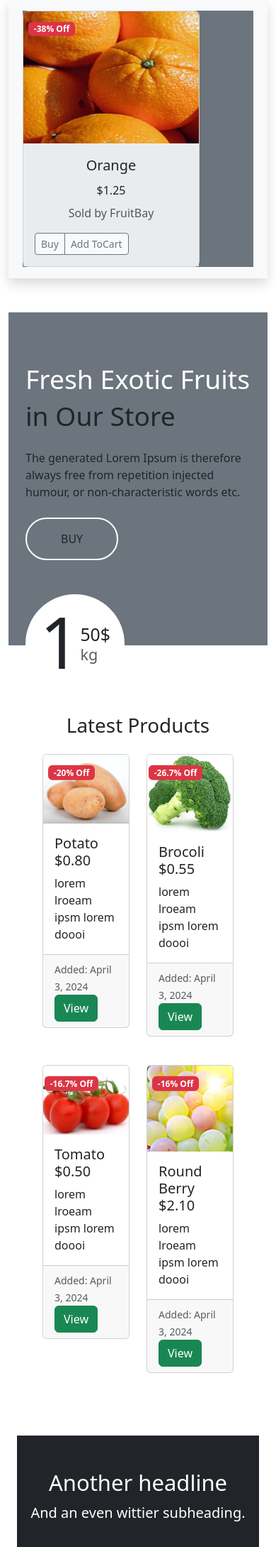
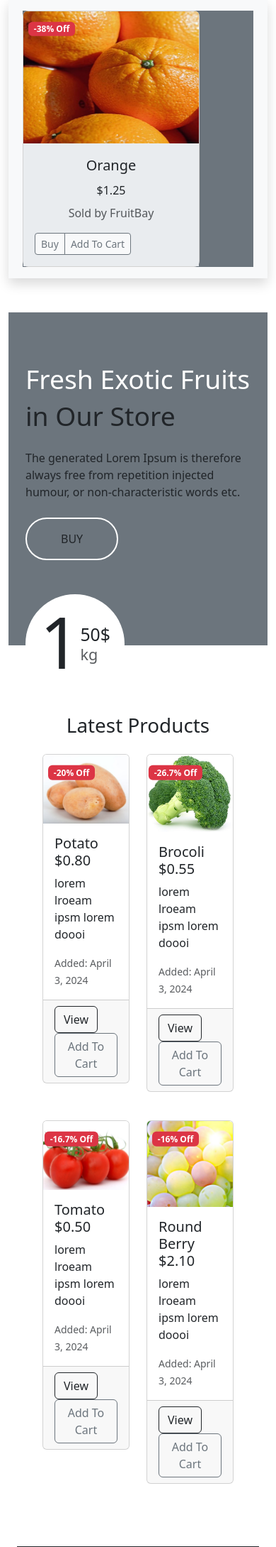
Before and after one commit to eyetheekh/E-commerce_V1, a Django app: page / in a window 390 px wide. Shown: the part 1190-3369 px from the top of the page at 71% size. Run offline with Django 4.2, Linux system fonts and the light colour scheme; data comes from the database, SQL or seed files in the repository; both versions use the stored data as it was before the commit; parts of the project's set-up code (start-up, migrations or seed data) failed here and were passed over.

Commit message:
implimented ajax add to cart

```diff
--- a/e_commerce_project/core/context_processors.py
+++ b/e_commerce_project/core/context_processors.py
@@ -4,9 +4,16 @@
 def context_fn(request):
     categories = Category.objects.all()
     vendors = Vendor.objects.all()
+
+    if "cart_data_object" in request.session:
+        cart_items_count = len(request.session['cart_data_object'])
+    else:
+        cart_items_count = 0
+
     context = {
         'categories_context': categories,
         'vendors_context': vendors,
+        'cart_items_count_context': cart_items_count,
     }
 
     return context
--- a/e_commerce_project/core/models.py
+++ b/e_commerce_project/core/models.py
@@ -160,22 +160,25 @@
 
 
 class Cart(models.Model):
-    product = models.ForeignKey(
-        Product, on_delete=models.CASCADE, related_name='cart_products')
-    quantity = models.IntegerField()
+    pass
+#     product = models.ForeignKey(
+#         Product, on_delete=models.CASCADE, related_name='cart_products')
+#     quantity = models.IntegerField()
 
-    date_added = models.DateTimeField(auto_now_add=True)
+#     date_added = models.DateTimeField(auto_now_add=True)
 
-    temporary = models.BooleanField(default=True)
+#     temporary = models.BooleanField(default=True)
+#     user = models.ForeignKey(
+#         customUser, on_delete=models.CASCADE, related_name='cart_user', null=True, blank=True)
 
-    def __str__(self):
-        return self.product.title
+#     def __str__(self):
+#         return self.product.title
 
-    def subtotal(self):
-        return self.quantity * self.product.price_after_discount()
+#     def subtotal(self):
+#         return self.quantity * self.product.price_after_discount()
 
-    def cart_total_amount(self):
-        return sum(i.subtotal() for i in self)
+#     def cart_total_amount(self):
+#         return sum(i.subtotal() for i in self)
 
 
 class Order(models.Model):
--- a/e_commerce_project/core/urls.py
+++ b/e_commerce_project/core/urls.py
@@ -18,4 +18,10 @@
     # search
     path('search/', views.search, name='search'),
 
+    # ajax- add to cart
+    path('add-to-cart/', views.add_to_cart, name='add_to_cart'),
+
+    #cart view
+    path('cart/', views.cart_view, name='cart_view'),
+
 ]
--- a/e_commerce_project/core/views.py
+++ b/e_commerce_project/core/views.py
@@ -1,9 +1,11 @@
+from django.http import JsonResponse
 from django.shortcuts import render, get_object_or_404, redirect
 from django.contrib import messages
 from .models import Cart, Category, Order, Product, Vendor, Product_Images, Product_Review
 from taggit.models import Tag
 from .forms import Product_Review_Form
 from django.db.models import Q
+from django.contrib.auth.decorators import login_required
 
 
 def home(request):
@@ -132,3 +134,82 @@
     }
 
     return render(request, 'core/search.html', context)
+
+
+# def add_to_cart(request):
+#     id = request.GET['id']
+#     product = get_object_or_404(Product, id=id)
+
+#     cart_product = {}
+#     cart_product[id] = {
+
+#         'title': product.title,
+#         'quantity': request.GET['quantity'],
+#         'price': str(product.price_after_discount()),
+#     }
+
+#     print(cart_product)
+
+#     if 'cart_data_object' in request.session:
+#         if id in request.session['cart_data_object']:
+#             cart_data = request.session['cart_data_object']
+#             cart_data[id]["quantity"] = cart_product[id]["quantity"]
+#             cart_data.update(cart_data)
+#             request.session['cart_data_object'] = cart_data
+#         else:
+#             cart_data = request.session['cart_data_object']
+#             cart_data.update(cart_product)
+#             request.session['cart_data_object'] = cart_data
+#     else:
+#         request.session['cart_data_object'] = cart_product
+
+#     print(request.session['cart_data_object'])
+
+#     return JsonResponse({
+#         "data": request.session['cart_data_object'],
+#         "no_of_cart_items": len(request.session['cart_data_object']),
+#         "boolean": True
+#     })
+def add_to_cart(request):
+    id = request.GET['id']
+    product = get_object_or_404(Product, id=id)
+    quantity = int(request.GET['quantity'])
+
+    cart_product = {
+        'title': product.title,
+        'quantity': quantity,
+        'price': str(product.price_after_discount()),
+    }
+
+    print(cart_product)
+
+    if 'cart_data_object' in request.session:
+        cart_data = request.session['cart_data_object']
+        if id in cart_data:
+            # If product already exists in cart, increment the quantity
+            # cart_data[id]["quantity"] += int(quantity)
+            cart_data[id]["quantity"] = int(
+                cart_data[id]["quantity"]) + quantity
+
+        else:
+            # If product doesn't exist in cart, add it
+            cart_data[id] = cart_product
+        request.session['cart_data_object'] = cart_data
+    else:
+        request.session['cart_data_object'] = {id: cart_product}
+
+    print(request.session['cart_data_object'])
+
+    return JsonResponse({
+        "data": request.session['cart_data_object'],
+        "no_of_cart_items": len(request.session['cart_data_object']),
+        "boolean": True
+    })
+
+
+def cart_view(request):
+
+    context = {
+
+    }
+    return render(request, 'core/cart.html', context)
--- a/e_commerce_project/static/js/script.js
+++ b/e_commerce_project/static/js/script.js
@@ -50,8 +50,49 @@
         $(".alert").alert("close");
     }, 5000);
 
+    // add to cart
+    $(".add-to-cart-btn").click(function (e) {
 
-    $("add-to-cart-btn").click(function (e) {
+        let addButton = $(this);
+        console.log("add-to-cart-btn clicked");
 
-    })
+
+        let id = addButton.attr('data-index');
+        console.log("add-to-cart-btn : id :", id);
+
+
+
+        let quantity = $("#no_of_quantity_"+id).val()
+        console.log("quantity :", quantity);
+
+        $.ajax({
+            dataType: 'json',
+            type: 'GET',
+            url: '/add-to-cart',
+
+            data: {
+                "id": id,
+                "quantity": quantity,
+
+            },
+
+            beforeSend: function () {
+                console.log('trying to send data');
+            },
+
+            success: function (res) {
+                console.log('data send');
+                addButton.html("Added To Cart");
+                console.log(res);
+                no_of_items = res.no_of_cart_items;
+                $(".cart-count").text(no_of_items);
+            },
+
+            error: function (response) {
+                console.log(response)
+            }
+        });
+
+    });
+
 });
--- a/e_commerce_project/templates/core/index.html
+++ b/e_commerce_project/templates/core/index.html
@@ -201,20 +201,15 @@
                                 <p class="card-text">{{i.description|truncatechars:30}}</p>
                                 <div class="d-flex justify-content-between align-items-center">
                                     <div class="btn-group bg-body-tertiary mt-auto">
+
                                         <button type="button" class="btn btn-sm btn-outline-secondary">
                                             Buy
                                         </button>
 
-                                        <input type="hidden" value="1" id="product-quantity"
-                                            class="product-quantity-{{ i.id }}" />
-                                        <input type="hidden" class="product-pid-{{ i.id }}" value="{{ i.pid }}" />
-                                        <input type="hidden" class="product-image-{{ i.id }}" value="{{ i.image.url }}"
-                                            name="" />
-                                        <input type="hidden" class="product-title-{{ i.id }}" value="{{ i.title }}" />
-                                        <input type="hidden" class="product-id-{{i.id}}" value="{{i.id}}" />
-                                        <button type="button" class="btn btn-sm btn-outline-secondary add-to-cart-btn"
+                                        <input type="hidden" id="no_of_quantity_{{i.id}}" value="1">
+                                        <button type="button" class="btn btn-outline-secondary btn-sm add-to-cart-btn"
                                             data-index="{{i.id}}" id="add-to-cart-btn">
-                                            Add ToCart
+                                            Add To Cart
                                         </button>
                                     </div>
                                 </div>
@@ -226,7 +221,7 @@
             </div>
         </div>
     </div>
-    <!--  Featured Products -->
+    <!--End Featured Products -->
 
     <!-- category banner 2 -->
     <div id="scroll-2" class="container-fluid banner bg-secondary my-5">
@@ -273,21 +268,29 @@
             {% for product in latest_products %}
             <div class="col">
                 <div class="card mb-3 position-relative">
-                    <img src="{{ product.image.url }}" class="card-img-top" alt="Product Image"
-                        style="max-height: 200px" />
+                    <a class="text-decoration-none" href="{% url 'core:product_detail_view' product.PID %}">
+                        <img src="{{ product.image.url }}" class="card-img-top" alt="Product Image"
+                            style="max-height: 200px" />
+                    </a>
                     <div class="card-body">
                         <div class="position-absolute top-0 start-0 translate-middle badge bg-danger"
                             style="z-index: 1; margin-top: 25px; margin-left: 40px">
                             -{{product.discount_percentage|floatformat}}% Off
                         </div>
-                        <h5 class="card-title lead">{{ product.title }} <span>${{product.price_after_discount}}</span>
+                        <h5 class="card-title lead">{{ product.title }}
+                            <span>${{product.price_after_discount}}</span>
                         </h5>
                         <p class="card-text">{{ product.desc }}</p>
+                        <small class="text-muted">Added: {{ product.date_added|date }}</small>
                     </div>
-                    <div class="card-footer">
-                        <small class="text-muted">Added: {{ product.date_added|date }}</small>
-                        <a href="{% url 'core:product_detail_view' product.PID %}"
-                            class="btn btn-success stretched-link">View</a>
+
+                    <div class="card-footer d-inline-block">
+                        <a href="{% url 'core:product_detail_view' product.PID %}" class="btn btn-outline-dark">View</a>
+                        <input type="hidden" id="no_of_quantity_{{product.id}}" value="1">
+                        <button type="button" class="btn btn-outline-secondary add-to-cart-btn"
+                            data-index="{{product.id}}" id="add-to-cart-btn">
+                            Add To Cart
+                        </button>
                     </div>
                 </div>
             </div>
--- a/e_commerce_project/templates/core/navbar.html
+++ b/e_commerce_project/templates/core/navbar.html
@@ -37,12 +37,13 @@
       </ul>
       <!-- ################## -->
       <ul class="navbar-nav ms-auto mb-2 mb-lg-0">
+        <li class="nav-item">
+          <a class="nav-link " href="{% url 'core:cart_view' %}" aria-disabled="true"><i class="bi bi-cart2"></i><span
+              class="cart-count">{{cart_items_count_context}}</span></a>
+        </li>
         {% if request.user.is_authenticated %}
         <li class="nav-item">
-          <a class="nav-link logout" href="" aria-disabled="true">Cart</a>
-        </li>
-        <li class="nav-item">
-          <a class="nav-link logout" href="" aria-disabled="true">Profile</a>
+          <a class="nav-link " href="" aria-disabled="true">Profile</a>
         </li>
         <li class="nav-item">
           <a class="nav-link logout" href="{% url 'userauth:logout' %}" aria-disabled="true">Logout</a>
```
Also changed, not shown: e_commerce_project/templates/core/cart.html (added, +132 -0 lines), e_commerce_project/templates/core/product_detail_view.html (+7 -0 lines), e_commerce_project/core/migrations/0005_cart_user.py (added), e_commerce_project/core/migrations/0006_remove_cart_date_added_remove_cart_product_and_more.py (added), e_commerce_project/db.sqlite3, e_commerce_project/media/Vendor_images/avatar_jdJhiSi.jpg (added).
